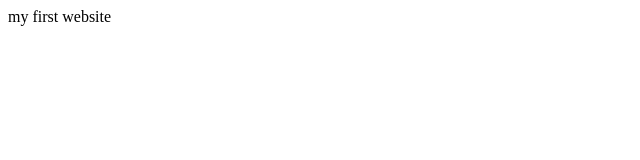
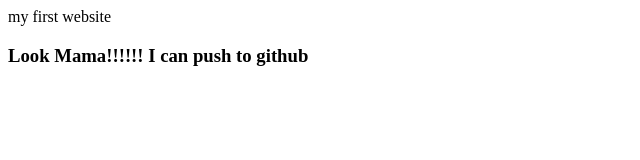
Before and after one commit to mejba2021/my-first-website, a plain HTML site: page index.html in a window 1280 px wide. Shown: the whole page, without its empty margins (0-640 px from the left). Drawn offline with Linux system fonts and the light colour scheme.

Commit message:
leardned github

```diff
--- a/index.html
+++ b/index.html
@@ -6,5 +6,6 @@
 </head>
 <body>
     <p>my first website</p>
+    <h3>Look Mama!!!!!! I can push to github</h3>
 </body>
 </html>
```
